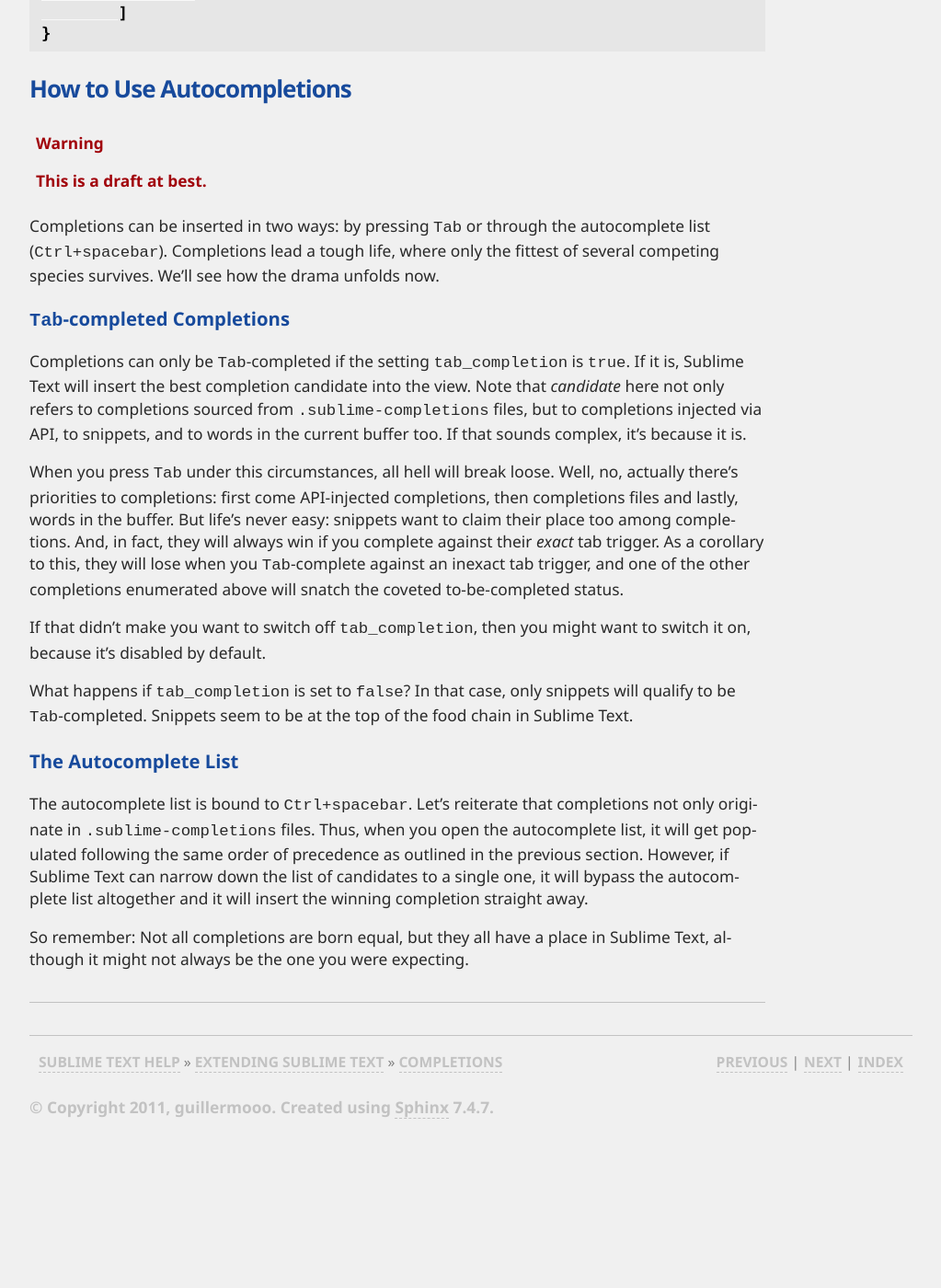
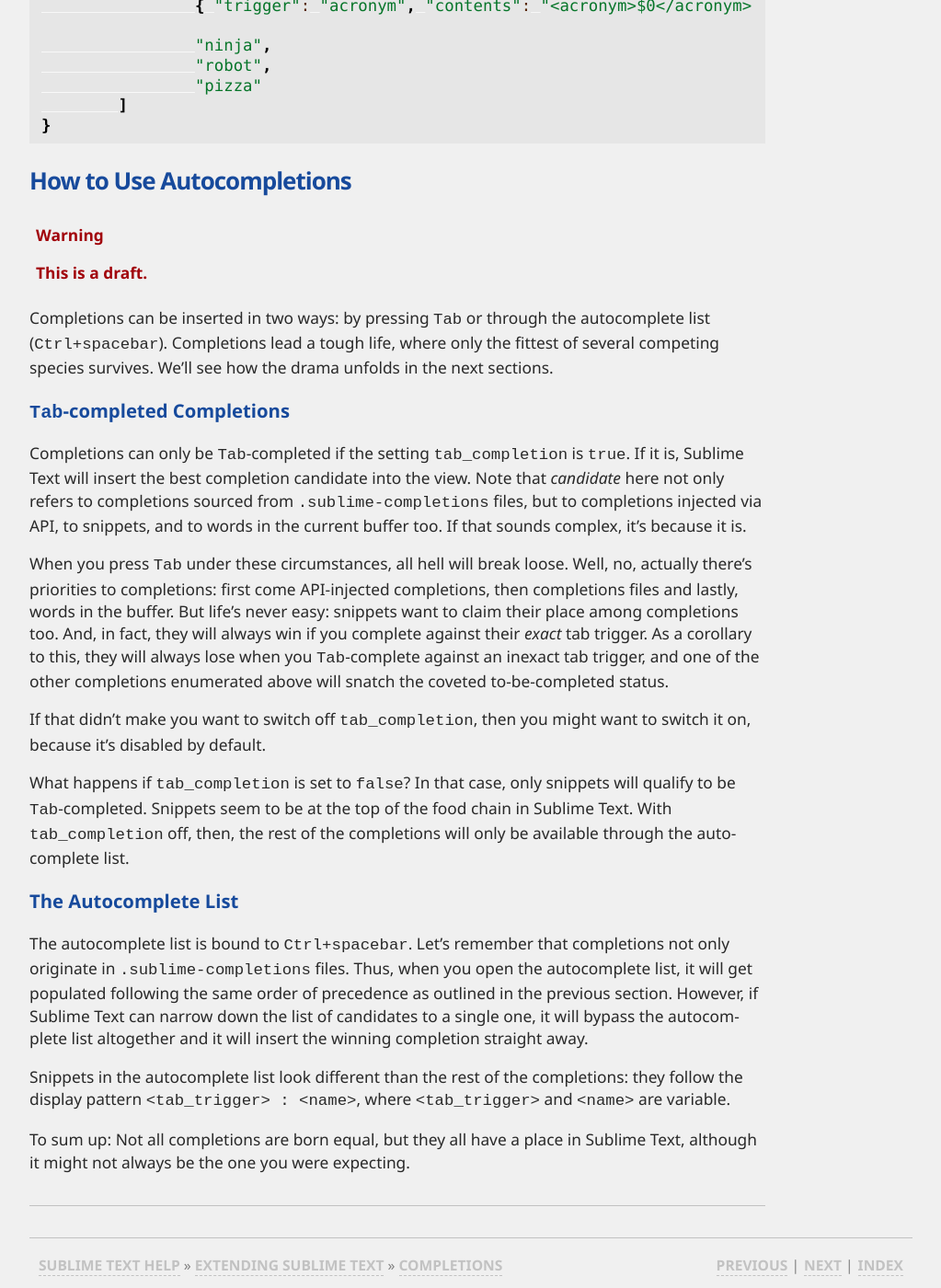
Before and after one commit to guillermooo/sublime-undocs, a Sphinx documentation site: the page built from source/extensibility/completions.rst, in a window 1280 px wide and 1400 px high, scrolled down 1356 px. Shown: the whole window at 92% size, without its empty margins (128-1151 px from the left). Built offline with Sphinx 7.4.7, drawn with Linux system fonts in a browser that asks for light colours; before the commit the page ends 2579 px from its top, so only the background shows below that; some of the changed text lies outside the part shown.

Commit message:
Added variable for build_systems reference; revised completions tutorial.

```diff
--- a/source/extensibility/completions.rst
+++ b/source/extensibility/completions.rst
@@ -18,6 +17,13 @@
 
 Completions are JSON files with the ``.sublime-completions`` extension.
 Completions files can contain either snippets or plain strings.
+
+Note  that completions in the broader sense of *words that Sublime Text will
+look up and insert for you* are not limited to completions files, because other
+sources contribute to the list of words to be completed. Namely, we're
+referring to API-injected completions, snippets and the buffer's contents.
+However, ``.sublime-completions`` files are the most explicit way Sublime Text
+provides you to feed it completions.
 
 
 Example
@@ -59,23 +63,23 @@
 		[
 			{ "trigger": "a", "contents": "<a href=\"$1\">$0</a>" },
 			{ "trigger": "abbr", "contents": "<abbr>$0</abbr>" },
-			{ "trigger": "acronym", "contents": "<acronym>$0</acronym>" }
+			{ "trigger": "acronym", "contents": "<acronym>$0</acronym>" },
 
-			"Ninja",
-			"Robot",
-			"Pizza"
+			"ninja",
+			"robot",
+			"pizza"
 		]
 	}
 
 How to Use Autocompletions
 ==========================
 
-.. warning:: This is a draft at best.
+.. warning:: This is a draft.
 
 Completions can be inserted in two ways: by pressing :kbd:`Tab` or through
 the autocomplete list (:kbd:`Ctrl+spacebar`). Completions lead a tough life,
 where only the fittest of several competing species survives. We'll see how
-the drama unfolds now.
+the drama unfolds in the next sections.
 
 :kbd:`Tab`-completed Completions
 ********************************
@@ -87,26 +91,28 @@
 injected via API, to snippets, and to words in the current buffer too. If that
 sounds complex, it's because it is.
 
-When you press :kbd:`Tab` under this circumstances, all hell will break loose.
+When you press :kbd:`Tab` under these circumstances, all hell will break loose.
 Well, no, actually there's priorities to completions: first come API-injected
 completions, then completions files and lastly, words in the buffer. But life's
-never easy: snippets want to claim their place too among completions. And, in
+never easy: snippets want to claim their place among completions too. And, in
 fact, they will always win if you complete against their *exact* tab trigger.
-As a corollary to this, they will lose when you :kbd:`Tab`-complete against
-an inexact tab trigger, and one of the other completions enumerated above will
-snatch the coveted to-be-completed status.
+As a corollary to this, they will always lose when you :kbd:`Tab`-complete
+against an inexact tab trigger, and one of the other completions enumerated
+above will snatch the coveted to-be-completed status.
 
 If that didn't make you want to switch off ``tab_completion``, then you might
 want to switch it on, because it's disabled by default.
 
 What happens if ``tab_completion`` is set to ``false``? In that case, only
 snippets will qualify to be :kbd:`Tab`-completed. Snippets seem to be at the
-top of the food chain in Sublime Text.
+top of the food chain in Sublime Text. With ``tab_completion`` off, then,
+the rest of the completions will only be available through the autocomplete
+list.
 
 The Autocomplete List
 *********************
 
-The autocomplete list is bound to :kbd:`Ctrl+spacebar`. Let's reiterate that
+The autocomplete list is bound to :kbd:`Ctrl+spacebar`. Let's remember that
 completions not only originate in ``.sublime-completions`` files. Thus, when
 you open the autocomplete list, it will get populated following the same order
 of precedence as outlined in the previous section. However, if Sublime Text
@@ -114,5 +120,9 @@
 autocomplete list altogether and it will insert the winning completion
 straight away.
 
-So remember: Not all completions are born equal, but they all have a place
-in Sublime Text, although it might not always be the one you were expecting.
+Snippets in the autocomplete list look different than the rest of the
+completions: they follow the display pattern ``<tab_trigger> : <name>``, where
+``<tab_trigger>`` and ``<name>`` are variable.
+
+To sum up: Not all completions are born equal, but they all have a place in
+Sublime Text, although it might not always be the one you were expecting.
--- a/source/reference/build_systems.rst
+++ b/source/reference/build_systems.rst
@@ -93,6 +93,7 @@
 ``$file_name``         The name portion of the current file, e.g., ``Chapter1.txt``.
 ``$file_extension``    The extension portion of the current file, e.g., ``txt``.
 ``$file_base_name``    The name only portion of the current file, e.g., ``Document``.
+``$packages``          The full path to the ``Packages`` folder.
 ``$project``           The full path to the current project file.
 ``$project_path``      The directory of the current project file.
 ``$project_name``      The name portion of the current project file.
```
Also changed, not shown: other parts of source/extensibility/completions.rst (+6 -9 lines).
